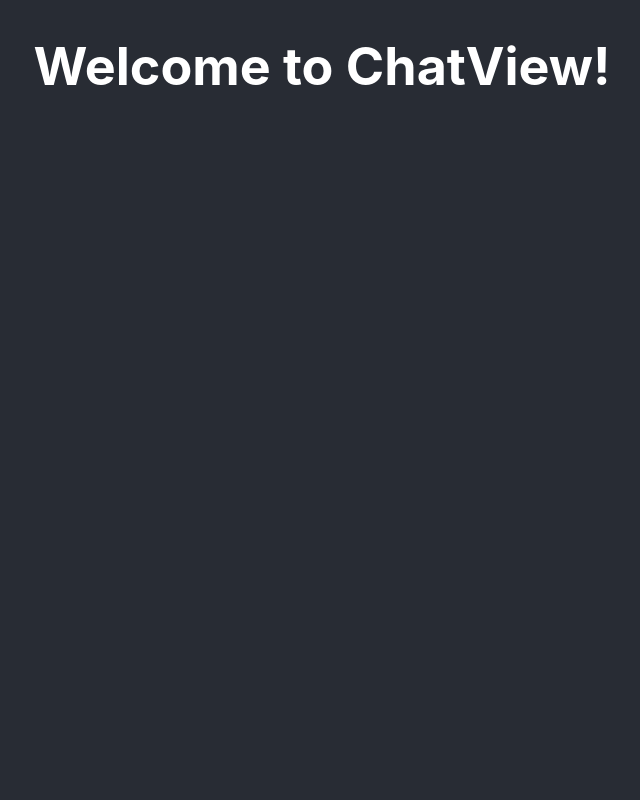
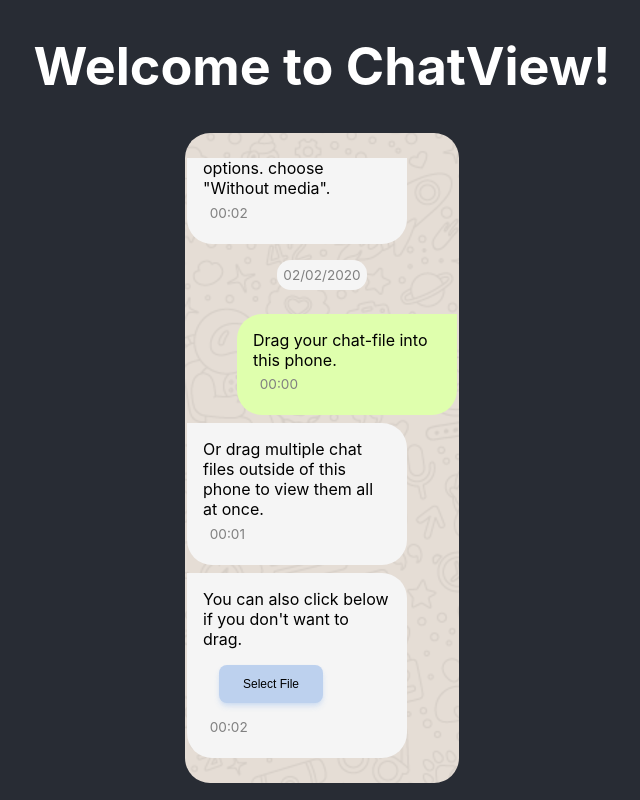
Before and after one commit to Supalien/chatView, a React (Create React App) app: page / in a window 1280 px wide. Shown: the whole page, without its empty margins (318-958 px from the left). Built offline with nearby package versions, Linux system fonts and the light colour scheme.

Commit message:
Added a thing explainy chat that is shown before any file is given. also added a button to select a file. (instead of dragging)

```diff
--- a/src/App.css
+++ b/src/App.css
@@ -62,6 +62,33 @@
   /* padding: 10px; */
 }
 
+.Chat-container input {
+  display: none;
+}
+
+.btn {
+  border: none;
+  display: flex;
+  padding: 0.75rem 1.5rem;
+  background-color: #bdd1ee;
+  color: #000000;
+  font-size: 0.75rem;
+  border-radius: 0.5rem;
+  box-shadow: 0 4px 6px -1px #488aec31, 0 2px 4px -1px #488aec17;
+  transition: all .6s ease;
+  margin: 1rem;
+}
+
+button:hover {
+  opacity: 90%;
+  box-shadow: 0 10px 15px -3px #488aec4f, 0 4px 6px -2px #488aec17;
+}
+
+button:active {
+  opacity: .65;
+  box-shadow: none;
+}
+
 .date-container {
   background-color: whitesmoke;
   border-radius: 14px;
--- a/src/App.js
+++ b/src/App.js
@@ -23,7 +23,9 @@
         </h1>
       </header>
       <main className='App-main' onDragOver={handleDragOver} onDrop={handleDrop}>
-        {files && Array.from(files).map((file, k) => <PhoneFrame file={file} key={k} id={k}></PhoneFrame>)}
+        {files ?
+        Array.from(files).map((file, k) => <PhoneFrame file={file} key={k} id={k}></PhoneFrame>):
+        <PhoneFrame></PhoneFrame>}
       </main>
     </div>
   );
--- a/src/components/Message.js
+++ b/src/components/Message.js
@@ -5,6 +5,7 @@
     return (
         <div className={props.className}>
             <span>{props.msg.content}</span>
+            {props.children}
             <p>{props.msg.time}</p>
         </div>
     );
--- a/src/components/PhoneFrame.js
+++ b/src/components/PhoneFrame.js
@@ -1,12 +1,12 @@
-import { useState, useEffect} from 'react';
+import { useState, useEffect, createRef} from 'react';
 import Message from './Message.js';
 import {getMessages, getDesignated} from '../utils.js';
-import {messages as testMessages, designated as testDesignated} from '../testData.js';
 
 function PhoneFrame(props) {
-  const [messages, setMessages] = useState(testMessages);
-  const [designated, setDesignated] = useState(testDesignated);
+  const [messages, setMessages] = useState(null);
+  const [designated, setDesignated] = useState(null);
   const [file, setFile] = useState(props.file);
+  const ref = createRef();
 
   useEffect(() => {
     if (file && file.type === 'text/plain'){
@@ -25,6 +25,32 @@
     e.stopPropagation()
     setFile(e.dataTransfer.files[0]);
     console.log(`${e.dataTransfer.files.length} files dropped at PhoneFrame #${props.id}`);
+  }
+
+  function handleChange(e) {
+    setFile(e.target.files[0]);
+  }
+
+  if (messages == null || designated == null) {
+    return (
+      <div className="Phone-frame" onDragOver={handleDragOver} onDrop={handleDrop}>
+        <div className='Chat-container'>
+          <Message className="message-container other" msg={{content:"You can also click below if you don't want to drag.", time:"00:02"}}>
+            <input type="file" accept=".txt" ref={ref} onChange={handleChange}/>
+            <button className="btn" onClick={() => {ref.current.click()}}>
+              Select File
+            </button>
+          </Message>
+          <Message className="message-container other" msg={{content:"Or drag multiple chat files outside of this phone to view them all at once.", time:"00:01"}}></Message>
+          <Message className="message-container designated" msg={{content:"Drag your chat-file into this phone.", time:"00:00"}}></Message>
+          <div className="date-container"><p>02/02/2020</p></div>
+        <Message className="message-container other" msg={{content:"When you do that, WhatsApp will ask you to choose between two options. choose \"Without media\".", time:"00:02"}}></Message>
+        <Message className="message-container designated" msg={{content:"Then tap the three dots on the corner, tap \"More\" and then \"Export chat\"", time:"00:01"}}></Message>
+        <Message className="message-container designated" msg={{content:"To get your chat-file, go to WhatsApp and choose a chat.", time:"00:00"}}></Message>
+          <div className="date-container"><p>12/02/2021</p></div>
+        </div>
+      </div>
+    );
   }
 
   let msgs = Object.groupBy(messages, (m) => m.date);
--- a/src/testData.js
+++ /dev/null
@@ -1,85 +0,0 @@
-
-
-export const messages = [
-    {
-        author: "doron",
-        content: "Hello World!",
-        time: "02:59",
-        date: "02/02/2020"
-    },
-
-    {
-        author: "orel",
-        content: "tov",
-        time: "03:24",
-        date: "02/02/2020"
-    },
-    {
-        author: "orel",
-        content: "this is a very very long message that will not fit in the minimum size of message",
-        time: "06:27",
-        date: "02/02/2020"
-    },
-    {
-        author: "doron",
-        content: "spam",
-        time: "13:24",
-        date: "03/02/2020"
-    },
-    {
-        author: "orel",
-        content: "tov",
-        time: "15:24",
-        date: "04/02/2020"
-    },
-    {
-        author: "doron",
-        content: "spam",
-        time: "17:25",
-        date: "04/02/2020"
-    },
-    {
-        author: "orel",
-        content: "tov",
-        time: "23:25",
-        date: "05/02/2020"
-    },
-    {
-        author: "doron",
-        content: "spm",
-        time: "05:26",
-        date: "06/02/2020"
-    },
-    {
-        author: "orel",
-        content: "tov",
-        time: "13:26",
-        date: "06/02/2021"
-    },
-    {
-        author: "doron",
-        content: "a",
-        time: "13:27",
-        date: "06/02/2021"
-    },
-    {
-        author: "orel",
-        content: "tov",
-        time: "13:27",
-        date: "06/03/2021"
-    },
-    {
-        author: "doron",
-        content: "spm",
-        time: "13:28",
-        date: "06/03/2021"
-    },
-    {
-        author: "orel",
-        content: "tov",
-        time: "13:28",
-        date: "06/04/2021"
-    },
-];
-
-export const designated = "doron";
```
